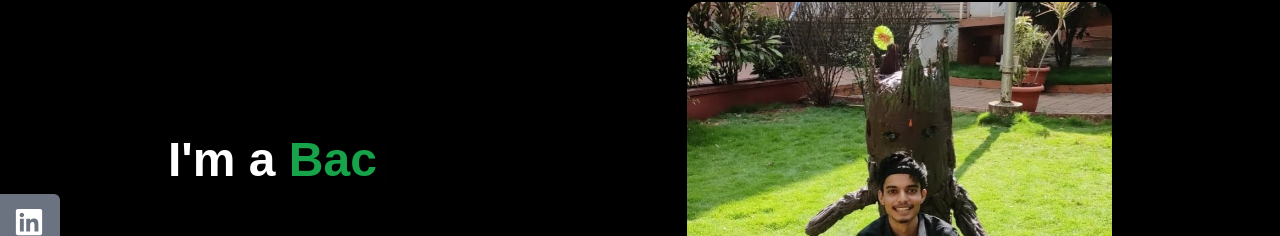
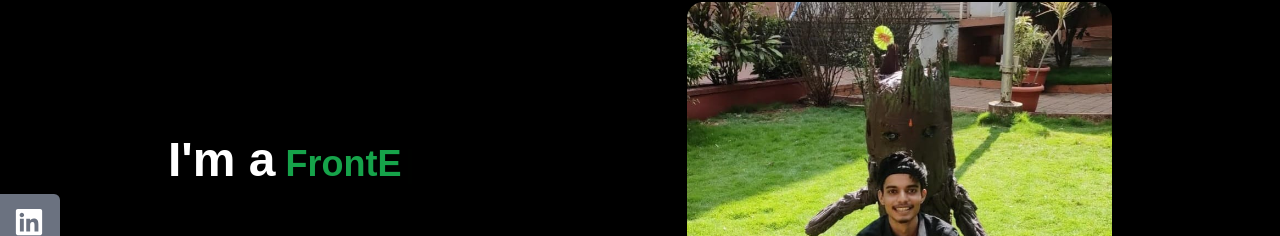
Before and after one commit to spiman9/Portfolio-react-1, a React (Create React App) app: page / in a window 1280 px wide. Shown: the part 86-322 px from the top of the page. Built offline with nearby package versions, Linux system fonts and the light colour scheme.

Commit message:
modified the structure 1:54 24-10

```diff
--- a/src/components/Home.jsx
+++ b/src/components/Home.jsx
@@ -12,8 +12,8 @@ const Home = () => {
             <div className='flex flex-col justify-center h-full w-full'>
                 <div className='h-24 pt-2'>
                 <h2 className='text-4xl  sm:text-5xl font-bold text-white'>I'm a
-                <span className=' text-green-600'><Typewriter
-                    words={[' FrontEnd Developer', ' BackEnd-Developer' , " Python Developer" , " Machine Learning Enthusiast"]}
+                <span className=' text-green-600 text-4xl'><Typewriter
+                    words={[' Creative Coder,'  , " Web Enthusiast",' FrontEnd Developer', ' BackEnd-Developer' , " Python Developer" , " Machine Learning Fanatic" ," Problem Solver"  ," Chess Lover" ]}
                     loop={Infinity}
                     cursor
                     cursorStyle="|"
```
